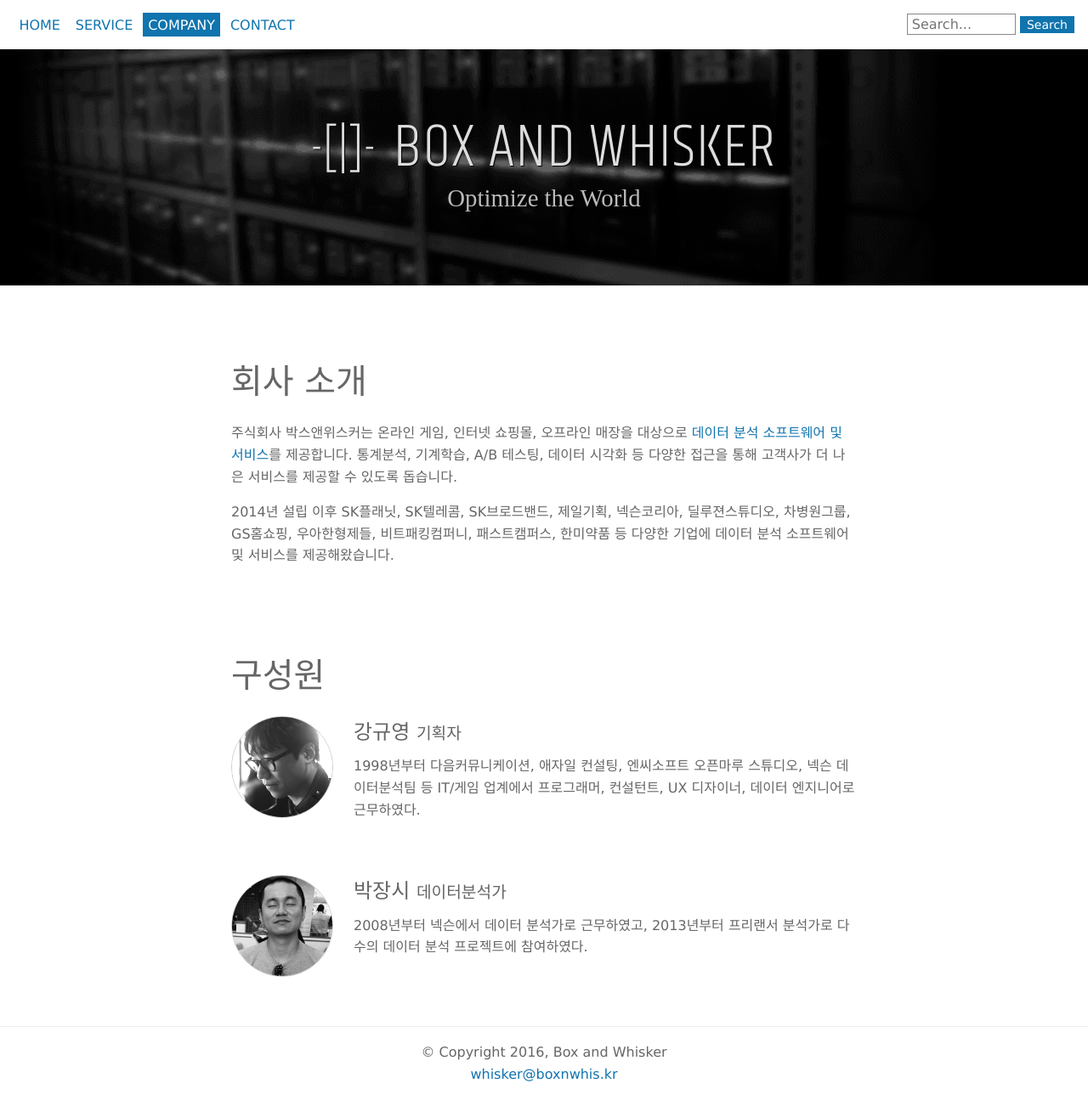
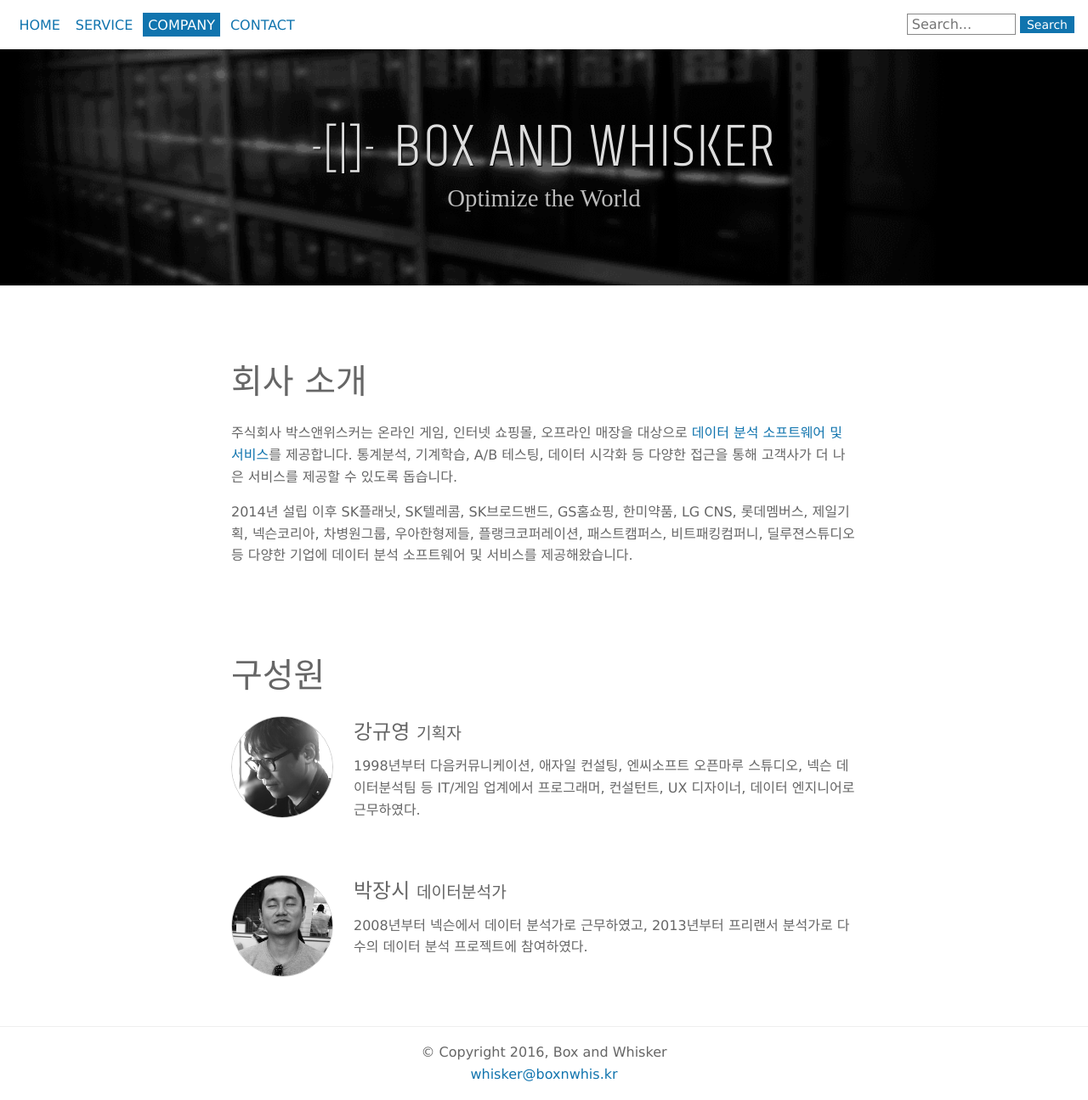
Before and after one commit to boxnwhiskr/boxnwhiskr.github.io, a Jekyll site: the page built from company.html, in a window 1280 px wide. Shown: the whole page at 85% size. Built offline with Jekyll 4.4.1, drawn with Linux system fonts in a browser that asks for light colours; nearby versions of some CDN libraries; some web fonts are replaced.

Commit message:
Update clients list

```diff
--- a/company.html
+++ b/company.html
@@ -9,7 +9,7 @@ title: Company
     제공합니다. 통계분석, 기계학습, A/B 테스팅, 데이터 시각화 등 다양한 접근을 통해 고객사가 더 나은 서비스를 제공할 수 있도록 돕습니다.
     </p>
     <p>
-    2014년 설립 이후 SK플래닛, SK텔레콤, SK브로드밴드, 제일기획, 넥슨코리아, 딜루젼스튜디오, 차병원그룹, GS홈쇼핑, 우아한형제들, 비트패킹컴퍼니, 패스트캠퍼스, 한미약품 등 다양한 기업에 데이터 분석 소프트웨어 및 서비스를 제공해왔습니다.
+    2014년 설립 이후 SK플래닛, SK텔레콤, SK브로드밴드, GS홈쇼핑, 한미약품, LG CNS, 롯데멤버스, 제일기획, 넥슨코리아, 차병원그룹, 우아한형제들, 플랭크코퍼레이션, 패스트캠퍼스, 비트패킹컴퍼니, 딜루젼스튜디오 등 다양한 기업에 데이터 분석 소프트웨어 및 서비스를 제공해왔습니다.
     </p>
 </section>
 
```
